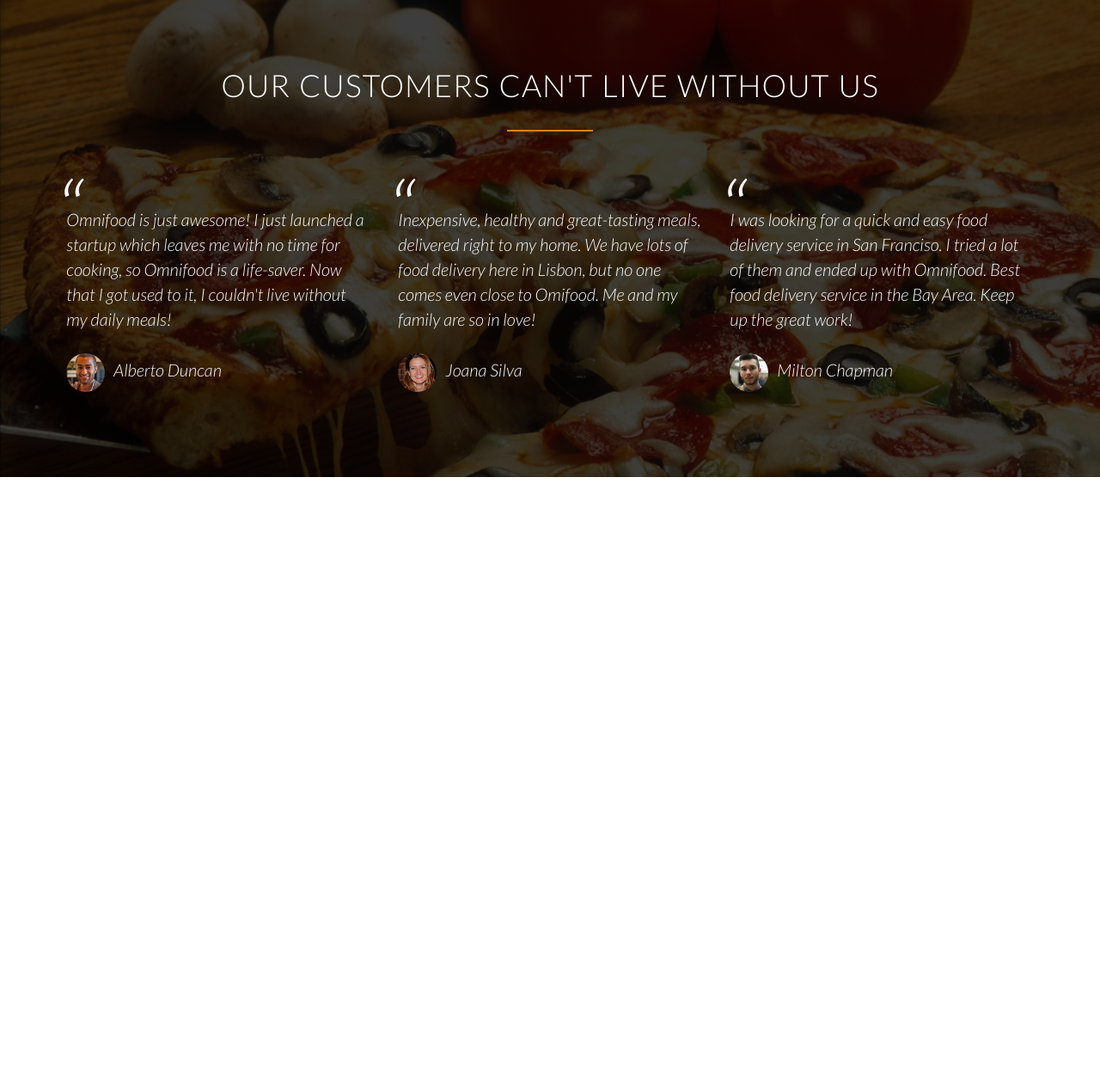
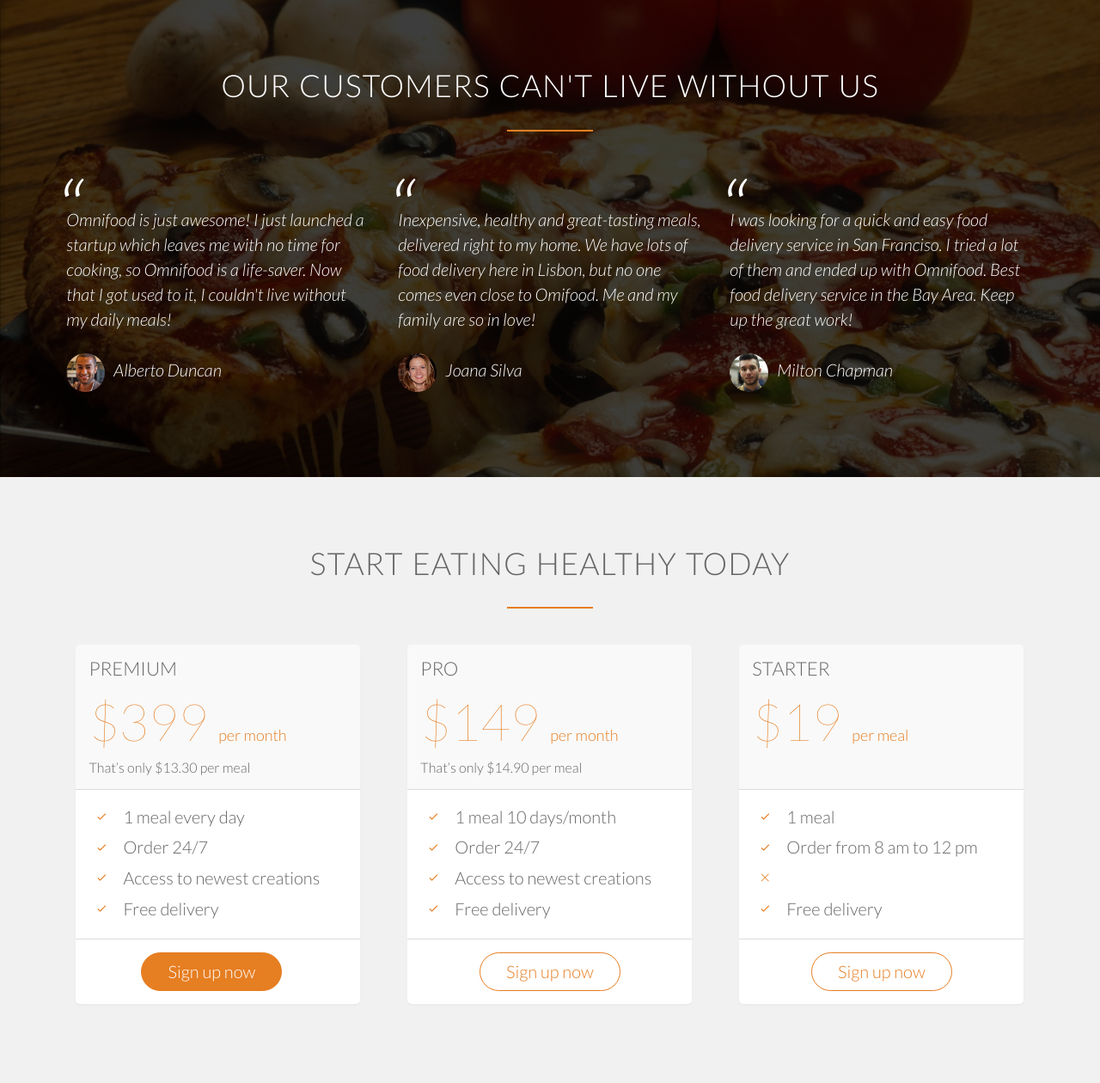
Before and after one commit to lukeevangraham/omnifood, a PHP site: page / in a window 1280 px wide. Shown: the part 3366-4626 px from the top of the page at 86% size. Before the commit the page ends 3921 px from the top, so only its background shows below. Run offline with PHP 8.4, Linux system fonts and the light colour scheme; some web fonts are replaced.

Commit message:
plan pricing ready

```diff
--- a/index.html
+++ b/index.html
@@ -243,7 +243,74 @@
             </div>
         </div>
 
+    </section>
 
+    <section class="section-plans">
+        <div class="row">
+            <h2>Start eating healthy today</h2>
+        </div>
+        <div class="row">
+            <div class="col span-1-of-3">
+                <div class="plan-box">
+                    <div>
+                        <h3>Premium</h3>
+                        <p class="plan-price">$399 <span>per month</span></p>
+                        <p class="plan-price-meal">That’s only $13.30 per meal</p>
+                    </div>
+                    <div>
+                        <ul>
+                            <li><i class="ion-ios-checkmark-empty icon-small"></i>1 meal every day</li>
+                            <li><i class="ion-ios-checkmark-empty icon-small"></i>Order 24/7</li>
+                            <li><i class="ion-ios-checkmark-empty icon-small"></i>Access to newest creations</li>
+                            <li><i class="ion-ios-checkmark-empty icon-small"></i>Free delivery</li>
+                        </ul>
+                    </div>
+                    <div>
+                        <a href="#" class="btn btn-full">Sign up now</a>
+                    </div>
+                </div>
+            </div>
+            <div class="col span-1-of-3">
+                <div class="plan-box">
+                    <div>
+                        <h3>Pro</h3>
+                        <p class="plan-price">$149 <span>per month</span></p>
+                        <p class="plan-price-meal">That’s only $14.90 per meal</p>
+                    </div>
+                    <div>
+                        <ul>
+                            <li><i class="ion-ios-checkmark-empty icon-small"></i>1 meal 10 days/month</li>
+                            <li><i class="ion-ios-checkmark-empty icon-small"></i>Order 24/7</li>
+                            <li><i class="ion-ios-checkmark-empty icon-small"></i>Access to newest creations</li>
+                            <li><i class="ion-ios-checkmark-empty icon-small"></i>Free delivery</li>
+                        </ul>
+                    </div>
+                    <div>
+                        <a href="#" class="btn btn-ghost">Sign up now</a>
+                    </div>
+                </div>
+            </div>
+            <div class="col span-1-of-3">
+                <div class="plan-box">
+                    <div>
+                        <h3>Starter</h3>
+                        <p class="plan-price">$19 <span>per meal</span></p>
+                        <p class="plan-price-meal">&nbsp;</p>
+                    </div>
+                    <div>
+                        <ul>
+                            <li><i class="ion-ios-checkmark-empty icon-small"></i>1 meal</li>
+                            <li><i class="ion-ios-checkmark-empty icon-small"></i>Order from 8 am to 12 pm</li>
+                            <li><i class="ion-ios-close-empty icon-small"></i></li>
+                            <li><i class="ion-ios-checkmark-empty icon-small"></i>Free delivery</li>
+                        </ul>
+                    </div>
+                    <div>
+                        <a href="#" class="btn btn-ghost">Sign up now</a>
+                    </div>
+                </div>
+            </div>
+        </div>
     </section>
 
 </body>
@@ -254,13 +321,23 @@
 <!--
 
 
-()
 
 
-()
 
 
-()
+
+
+
+
+
+Access to newest creations
+Free delivery
+
+Plan 3:
+
+
+
+Free delivery
 
 
 
--- a/resources/css/style.css
+++ b/resources/css/style.css
@@ -415,3 +415,62 @@ cite img {
     margin-right: 10px;
     vertical-align: middle;
 }
+
+
+/* --------------------------- */
+
+/* SIGN UP */
+
+/* --------------------------- */
+
+.section-plans {
+    background-color: rgb(241, 241, 241);
+}
+
+.plan-box {
+    background-color: #fff;
+    border-radius: 5px;
+    width: 90%;
+    margin-left: 5%;
+    box-shadow: 0 2px 2px rgb(235, 235, 235);
+}
+
+.plan-box div {
+    padding: 15px;
+    border-bottom: 1px solid rgb(221, 221, 221);
+}
+
+.plan-box div:first-child {
+    background-color: rgba(245, 245, 245, 0.548);
+    border-top-left-radius: 5px;
+    border-top-right-radius: 5px;
+}
+
+.plan-box div:last-child {
+    text-align: center;
+    border: 0;
+}
+
+.plan-price {
+    font-size: 300%;
+    font-weight: 100;
+    margin-bottom: 10px;
+    color: #e67e22;
+}
+
+.plan-price span {
+    font-size: 30%;
+    font-weight: 300;
+}
+
+.plan-price-meal {
+    font-size: 80%;
+}
+
+.plan-box ul {
+    list-style: none;
+}
+
+.plan-box ul li {
+    padding: 5px 0;
+}
```
